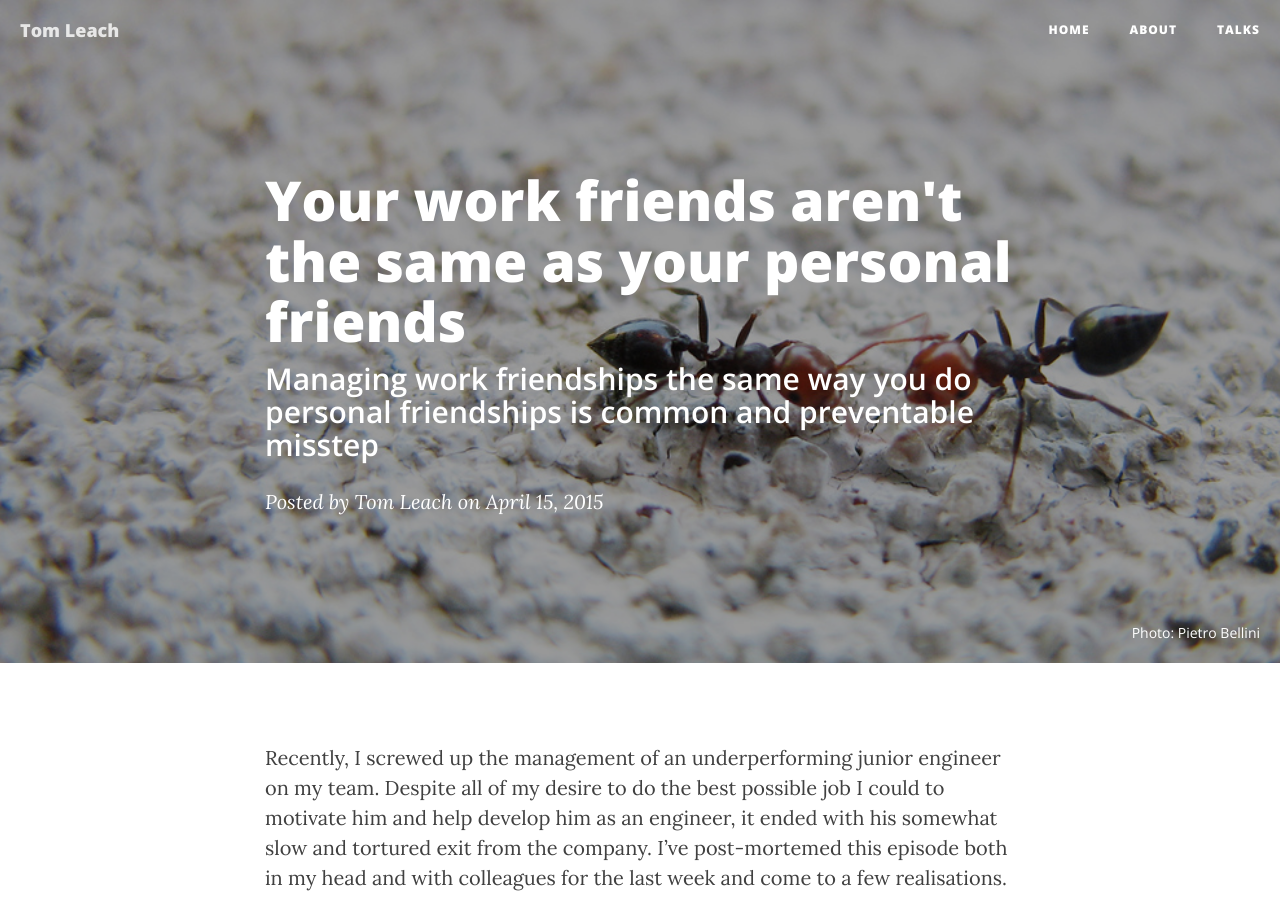
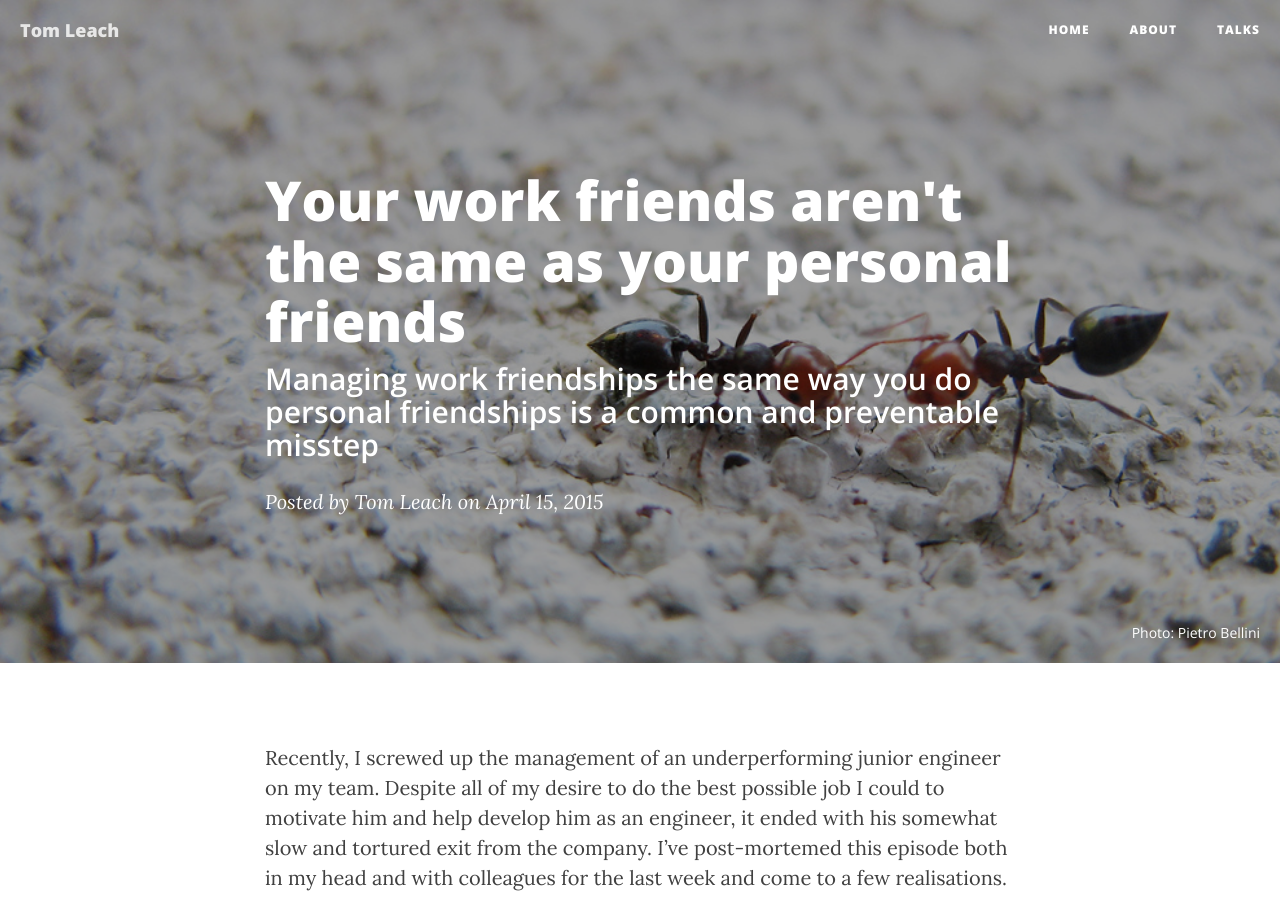
Before and after one commit to tleach/tleach.github.io, a Jekyll site: the page built from _posts/2015-04-15-your-colleagues-are-not-the-same-as-your-friends.md, in a window 1280 px wide and 900 px high. Built offline with Jekyll 4.4.1, drawn with Linux system fonts in a browser that asks for light colours; nearby versions of some CDN libraries.

Commit message:
Fixed typo

```diff
--- a/_posts/2015-04-15-your-colleagues-are-not-the-same-as-your-friends.md
+++ b/_posts/2015-04-15-your-colleagues-are-not-the-same-as-your-friends.md
@@ -1,7 +1,7 @@
 ---
 layout: post
 title:  Your work friends aren't the same as your personal friends
-subtitle: Managing work friendships the same way you do personal friendships is common and preventable misstep
+subtitle: Managing work friendships the same way you do personal friendships is a common and preventable misstep
 categories: management
 tags: management feedback relationships
 header-img:
```
